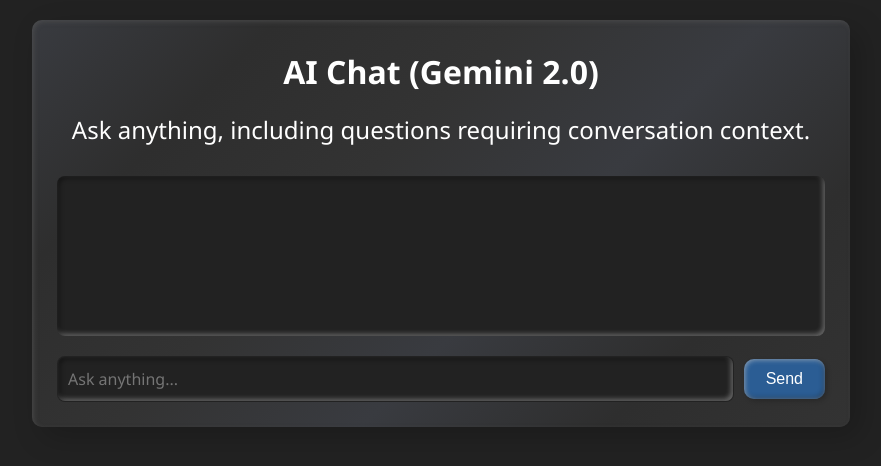
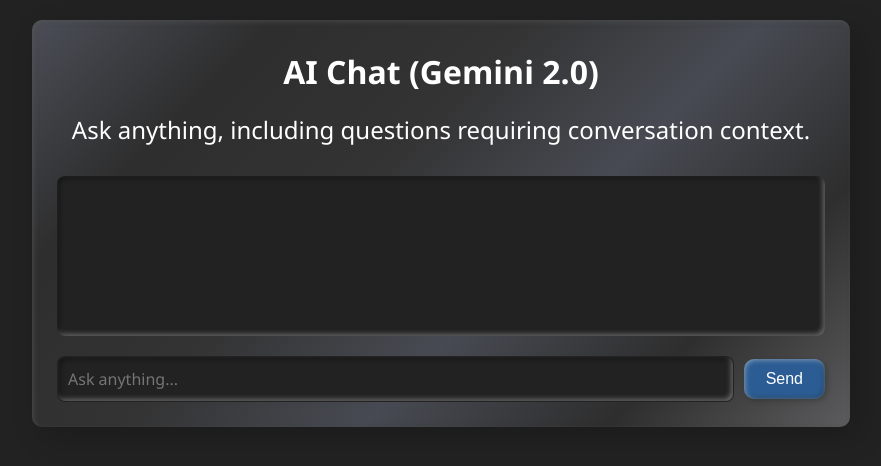
Before and after one commit to bmp713/AI-Chat-Front, a React (Create React App) app: page / in a window 1280 px wide. Shown: the top 466 px of the page, without its empty margins (199-1080 px from the left). Built offline with nearby package versions, Linux system fonts and the light colour scheme.

Commit message:
AI-Chat-Front - 3D metal insets and input highlighting

```diff
--- a/src/global.scss
+++ b/src/global.scss
@@ -18,7 +18,7 @@
     background: linear-gradient(135deg, #303236, #0a0a0a, #2c2c2c) !important;
     background: linear-gradient(135deg, #303236, #272727, #2c2c2c, #303236, #272727, #2c2c2c) !important;
     background: linear-gradient(135deg, #303236, #272727, #2c2c2c, #303236, #272727, #2c2c2c) !important;
-    background: linear-gradient(135deg, #393b40, #2e2e2e, #333333, #393b40, #2e2e2e, #333333) !important;
+    background: linear-gradient(135deg, #4b4e57, #2e2e2e, #333333, #474a52, #2e2e2e, #5c5c5e) !important;
     border: none;
 
     border-radius: 8px;
```
